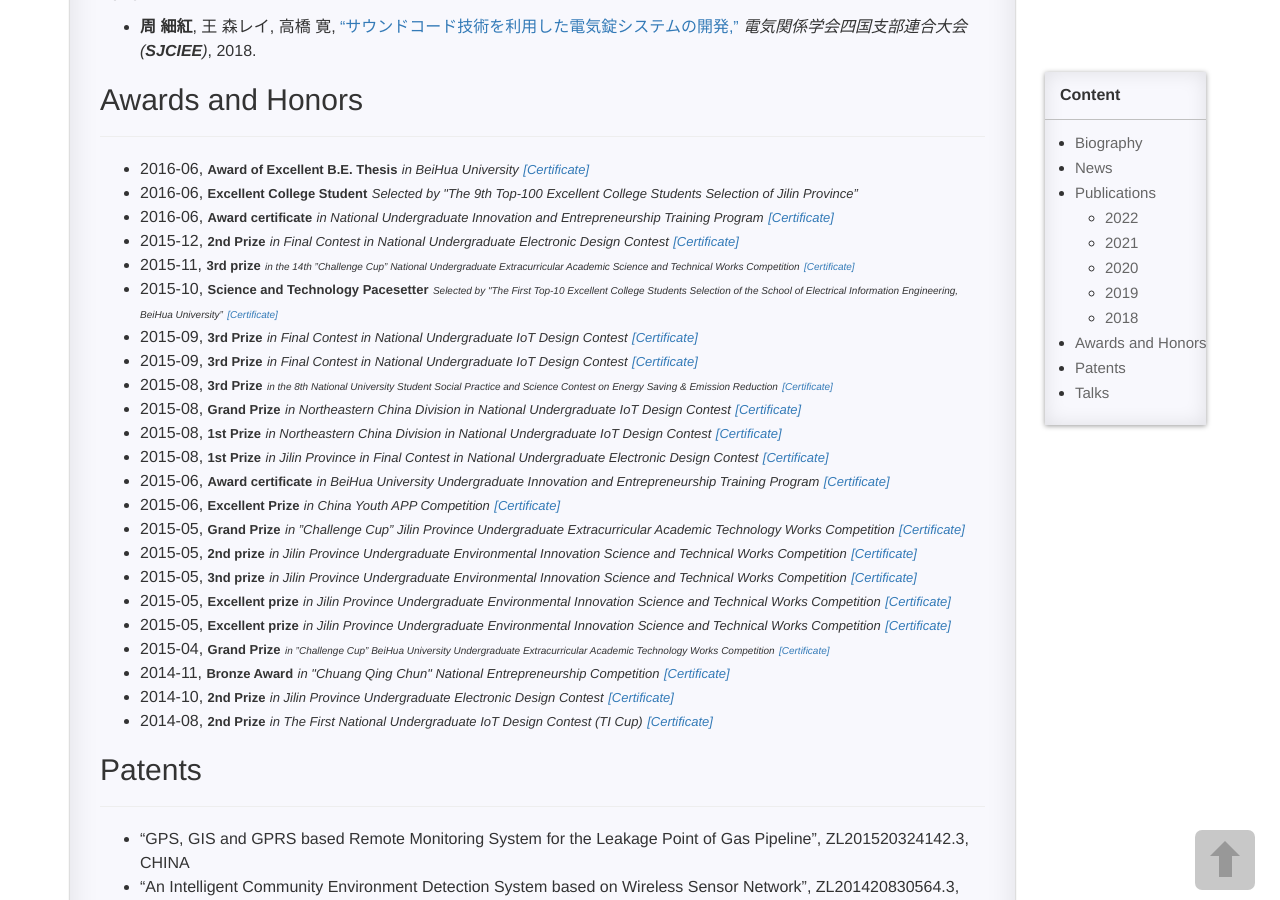
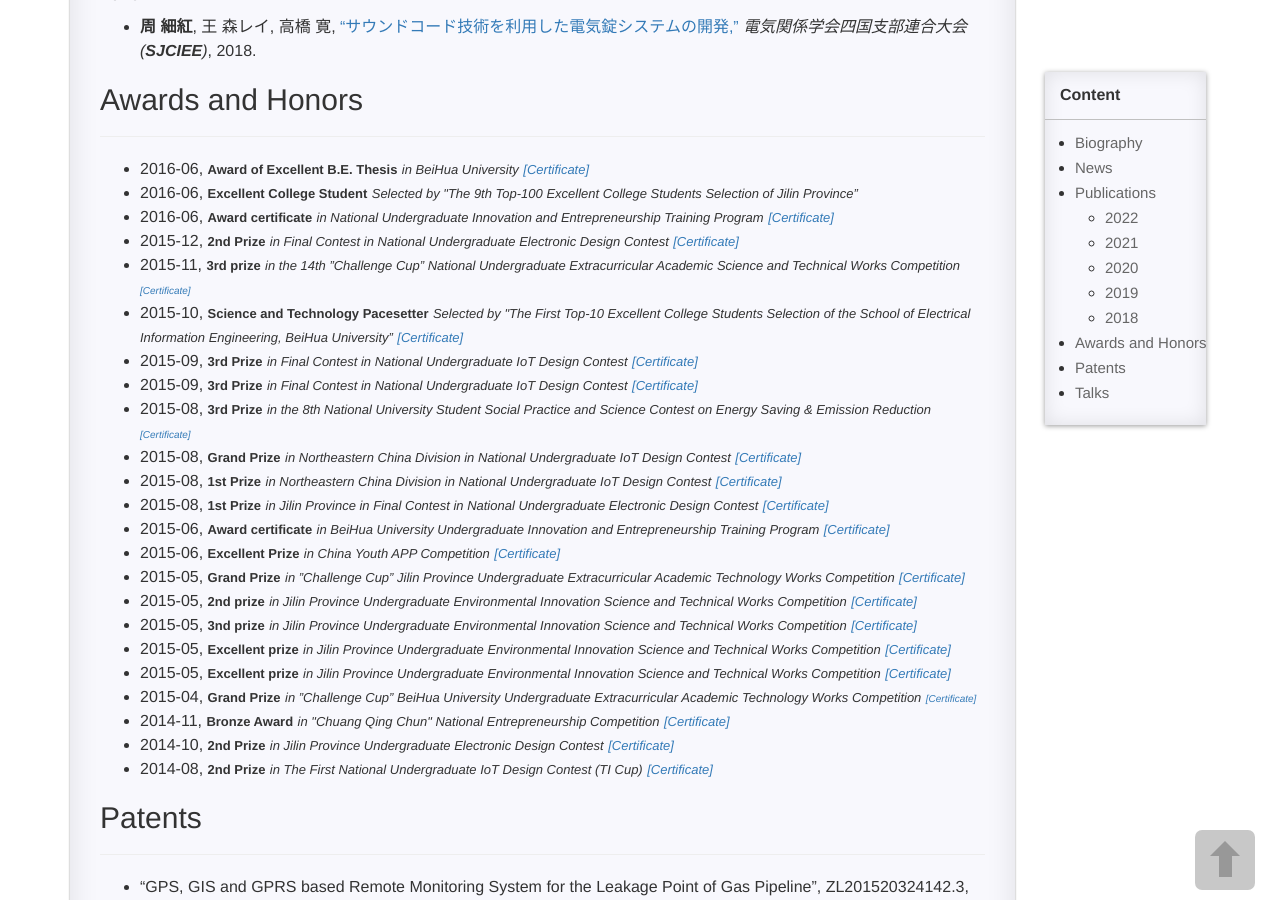
Before and after one commit to XihongZhou/xihongzhou.github.io, a Jekyll site: the page built from pages/1_homepage.md, in a window 1280 px wide and 900 px high, scrolled down 1647 px. Built offline with Jekyll 4.4.1, drawn with Linux system fonts in a browser that asks for light colours; comment, search, counter and statistics services are not loaded.

Commit message:
Update 1_homepage.md

```diff
--- a/pages/1_homepage.md
+++ b/pages/1_homepage.md
@@ -89,11 +89,11 @@ permalink: /homepage/
 - 2016-06, **<font size="2">Excellent College Student</font>** *<font size="2">Selected by "The 9th Top-100 Excellent College Students Selection of Jilin Province”</font>*
 - 2016-06, **<font size="2">Award certificate</font>** *<font size="2">in National Undergraduate Innovation and Entrepreneurship Training Program</font>* [*<font size="2">[Certificate]</font>*](https://xihongzhou.github.io/images/Certificate/2016-06_NU_IETP.jpg)
 - 2015-12, **<font size="2">2nd Prize</font>** *<font size="2">in Final Contest in National Undergraduate Electronic Design Contest</font>* [*<font size="2">[Certificate]</font>*](https://xihongzhou.github.io/images/Certificate/2015-12_NU_EDC.jpg)
-- 2015-11, **<font size="2">3rd prize</font>** *<font size="1">in the 14th ”Challenge Cup” National Undergraduate Extracurricular Academic Science and Technical Works Competition</font>* [*<font size="1">[Certificate]</font>*](https://xihongzhou.github.io/images/Certificate/2015-11_NU_EACTWC_(3P).jpg)
-- 2015-10, **<font size="2">Science and Technology Pacesetter</font>** *<font size="1">Selected by "The First Top-10 Excellent College Students Selection of the School of Electrical Information Engineering, BeiHua University”</font>* [*<font size="1">[Certificate]</font>*](https://xihongzhou.github.io/images/Certificate/2015-10-17_BHU_Top10_ECS.jpg)
+- 2015-11, **<font size="2">3rd prize</font>** *<font size="2">in the 14th ”Challenge Cup” National Undergraduate Extracurricular Academic Science and Technical Works Competition</font>* [*<font size="1">[Certificate]</font>*](https://xihongzhou.github.io/images/Certificate/2015-11_NU_EACTWC_(3P).jpg)
+- 2015-10, **<font size="2">Science and Technology Pacesetter</font>** *<font size="2">Selected by "The First Top-10 Excellent College Students Selection of the School of Electrical Information Engineering, BeiHua University”</font>* [*<font size="2">[Certificate]</font>*](https://xihongzhou.github.io/images/Certificate/2015-10-17_BHU_Top10_ECS.jpg)
 - 2015-09, **<font size="2">3rd Prize</font>** *<font size="2">in Final Contest in National Undergraduate IoT Design Contest</font>* [*<font size="2">[Certificate]</font>*](https://xihongzhou.github.io/images/Certificate/2015-09_NU_IoT_DC_(1).jpg)
 - 2015-09, **<font size="2">3rd Prize</font>** *<font size="2">in Final Contest in National Undergraduate IoT Design Contest</font>* [*<font size="2">[Certificate]</font>*](https://xihongzhou.github.io/images/Certificate/2015-09_NU_IoT_DC_(2).jpg)
-- 2015-08, **<font size="2">3rd Prize</font>** *<font size="1">in the 8th National University Student Social Practice and Science Contest on Energy Saving & Emission Reduction</font>* [*<font size="1">[Certificate]</font>*](https://xihongzhou.github.io/images/Certificate/2015-08_NUS_SPSC_ESER.jpg)
+- 2015-08, **<font size="2">3rd Prize</font>** *<font size="2">in the 8th National University Student Social Practice and Science Contest on Energy Saving & Emission Reduction</font>* [*<font size="1">[Certificate]</font>*](https://xihongzhou.github.io/images/Certificate/2015-08_NUS_SPSC_ESER.jpg)
 - 2015-08, **<font size="2">Grand Prize</font>** *<font size="2">in Northeastern China Division in National Undergraduate IoT Design Contest</font>* [*<font size="2">[Certificate]</font>*](https://xihongzhou.github.io/images/Certificate/2015-08_NU_IoT_DC_(GP_NCD).jpg)
 - 2015-08, **<font size="2">1st Prize</font>** *<font size="2">in Northeastern China Division in National Undergraduate IoT Design Contest</font>* [*<font size="2">[Certificate]</font>*](https://xihongzhou.github.io/images/Certificate/2015-08_NU_IoT_DC_(FP_NCD).jpg)
 - 2015-08, **<font size="2">1st Prize</font>** *<font size="2">in Jilin Province in Final Contest in National Undergraduate Electronic Design Contest</font>* [*<font size="2">[Certificate]</font>*](https://xihongzhou.github.io/images/Certificate/2015-08_NU_EDC_(FP_JP).jpg)
@@ -104,7 +104,7 @@ permalink: /homepage/
 - 2015-05, **<font size="2">3nd prize</font>** *<font size="2">in Jilin Province Undergraduate Environmental Innovation Science and Technical Works Competition</font>* [*<font size="2">[Certificate]</font>*](https://xihongzhou.github.io/images/Certificate/2015-05-16_PU_EISTWC_(3P).jpg)
 - 2015-05, **<font size="2">Excellent prize</font>** *<font size="2">in Jilin Province Undergraduate Environmental Innovation Science and Technical Works Competition</font>* [*<font size="2">[Certificate]</font>*](https://xihongzhou.github.io/images/Certificate/2015-05-16_PU_EISTWC_(EP)(1).jpg)
 - 2015-05, **<font size="2">Excellent prize</font>** *<font size="2">in Jilin Province Undergraduate Environmental Innovation Science and Technical Works Competition</font>* [*<font size="2">[Certificate]</font>*](https://xihongzhou.github.io/images/Certificate/2015-05-16_PU_EISTWC_(EP)(2).jpg)
-- 2015-04, **<font size="2">Grand Prize</font>** *<font size="1">in ”Challenge Cup” BeiHua University Undergraduate Extracurricular Academic Technology Works Competition</font>* [*<font size="1">[Certificate]</font>*](https://xihongzhou.github.io/images/Certificate/2015-04_BHU_EATWC_(GP).jpg)
+- 2015-04, **<font size="2">Grand Prize</font>** *<font size="2">in ”Challenge Cup” BeiHua University Undergraduate Extracurricular Academic Technology Works Competition</font>* [*<font size="1">[Certificate]</font>*](https://xihongzhou.github.io/images/Certificate/2015-04_BHU_EATWC_(GP).jpg)
 - 2014-11, **<font size="2">Bronze Award</font>** *<font size="2">in "Chuang Qing Chun" National Entrepreneurship Competition</font>* [*<font size="2">[Certificate]</font>*](https://xihongzhou.github.io/images/Certificate/2014-11_NEC_(Bronze).jpg)
 - 2014-10, **<font size="2">2nd Prize</font>** *<font size="2">in Jilin Province Undergraduate Electronic Design Contest</font>* [*<font size="2">[Certificate]</font>*](https://xihongzhou.github.io/images/Certificate/2014-10_PU_EDC_(2P).jpg)
 - 2014-08, **<font size="2">2nd Prize</font>** *<font size="2">in The First National Undergraduate IoT Design Contest (TI Cup)</font>* [*<font size="2">[Certificate]</font>*](https://xihongzhou.github.io/images/Certificate/2014-08_NU_IoT_DC_(2P_NCD).jpg)
```
